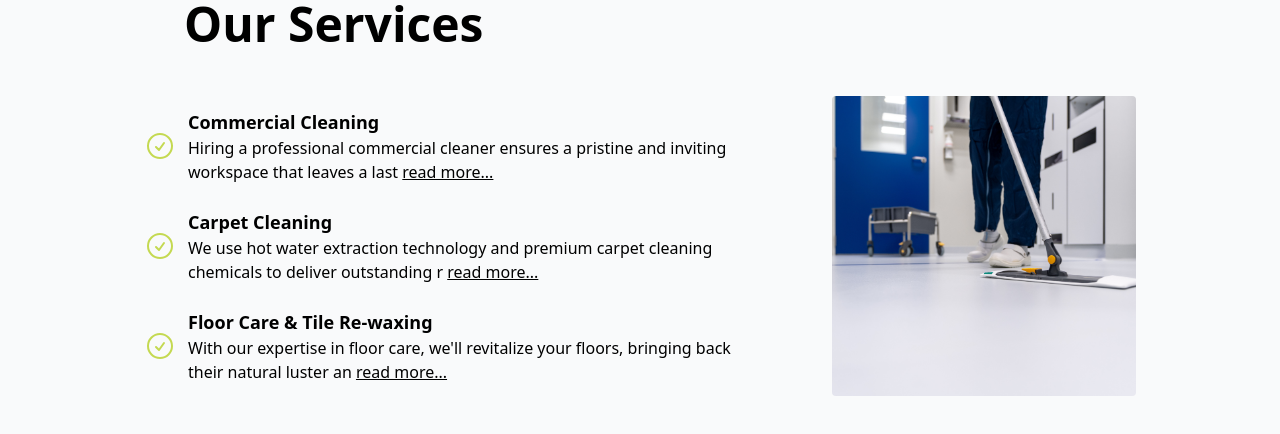
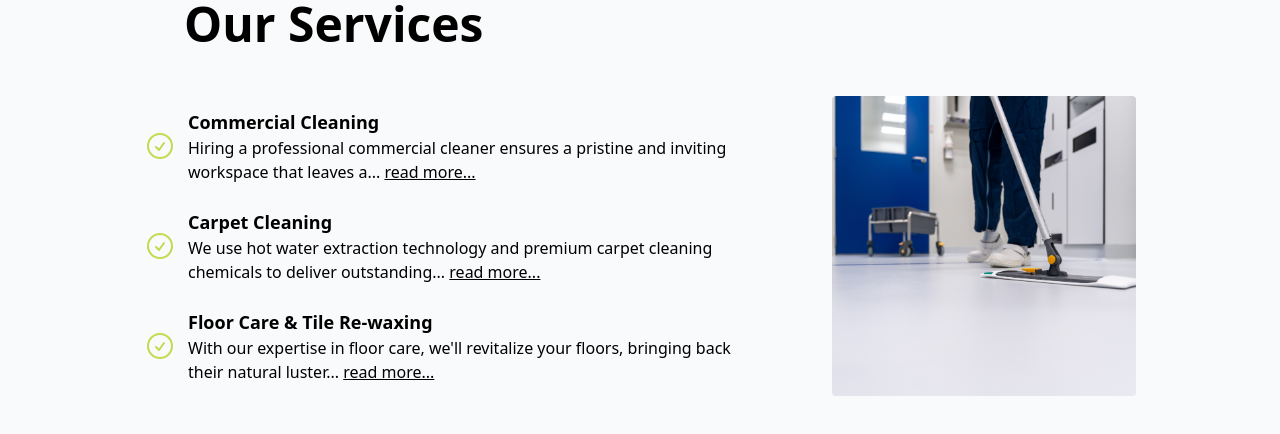
Before and after one commit to Clean-Choice-Website/clean-choice, a React (Vite) app: page / in a window 1280 px wide. Shown: the part 1380-1814 px from the top of the page. Built offline with nearby package versions, Linux system fonts and the light colour scheme.

Commit message:
Cut services preview on a space

```diff
--- a/src/components/ServiceBullet.jsx
+++ b/src/components/ServiceBullet.jsx
@@ -1,26 +1,39 @@
 /* eslint-disable react/prop-types */
-import check from '../assets/checkIcon.svg';
-import { useState } from 'react';
+import check from "../assets/checkIcon.svg";
+import { useState } from "react";
 
 const ServiceBullet = ({ serviceName, children }) => {
   const [expandDescription, setExpandDescription] = useState(false);
 
-  const shortDescription =
-    children.length > 100 ? children.slice(0, 101) : children;
+  const sliceTextAtSpace = (text, maxLength) => {
+    if (text.length <= maxLength) {
+      return text;
+    }
+
+    let nearestSpaceIndex = text.lastIndexOf(" ", maxLength);
+
+    if (nearestSpaceIndex === -1) {
+      nearestSpaceIndex = maxLength;
+    }
+
+    return text.slice(0, nearestSpaceIndex) + "...";
+  };
+
+  const shortDescription = sliceTextAtSpace(children, 100);
 
   return (
-    <li className='mx-auto flex items-center gap-3'>
-      <img className='w-8' src={check} alt='check mark icon' />
-      <div className=''>
-        <p className='text-lg font-bold'>{serviceName}</p>
+    <li className="mx-auto flex items-center gap-3">
+      <img className="w-8" src={check} alt="check mark icon" />
+      <div className="">
+        <p className="text-lg font-bold">{serviceName}</p>
         <p>
-          {expandDescription ? children : shortDescription}{' '}
+          {expandDescription ? children : shortDescription}{" "}
           <span>
             <button
               onClick={() => setExpandDescription((prev) => !prev)}
-              className='underline'
+              className="underline"
             >
-              {expandDescription ? 'collapse' : 'read more...'}
+              {expandDescription ? "collapse" : "read more..."}
             </button>
           </span>
         </p>
```
